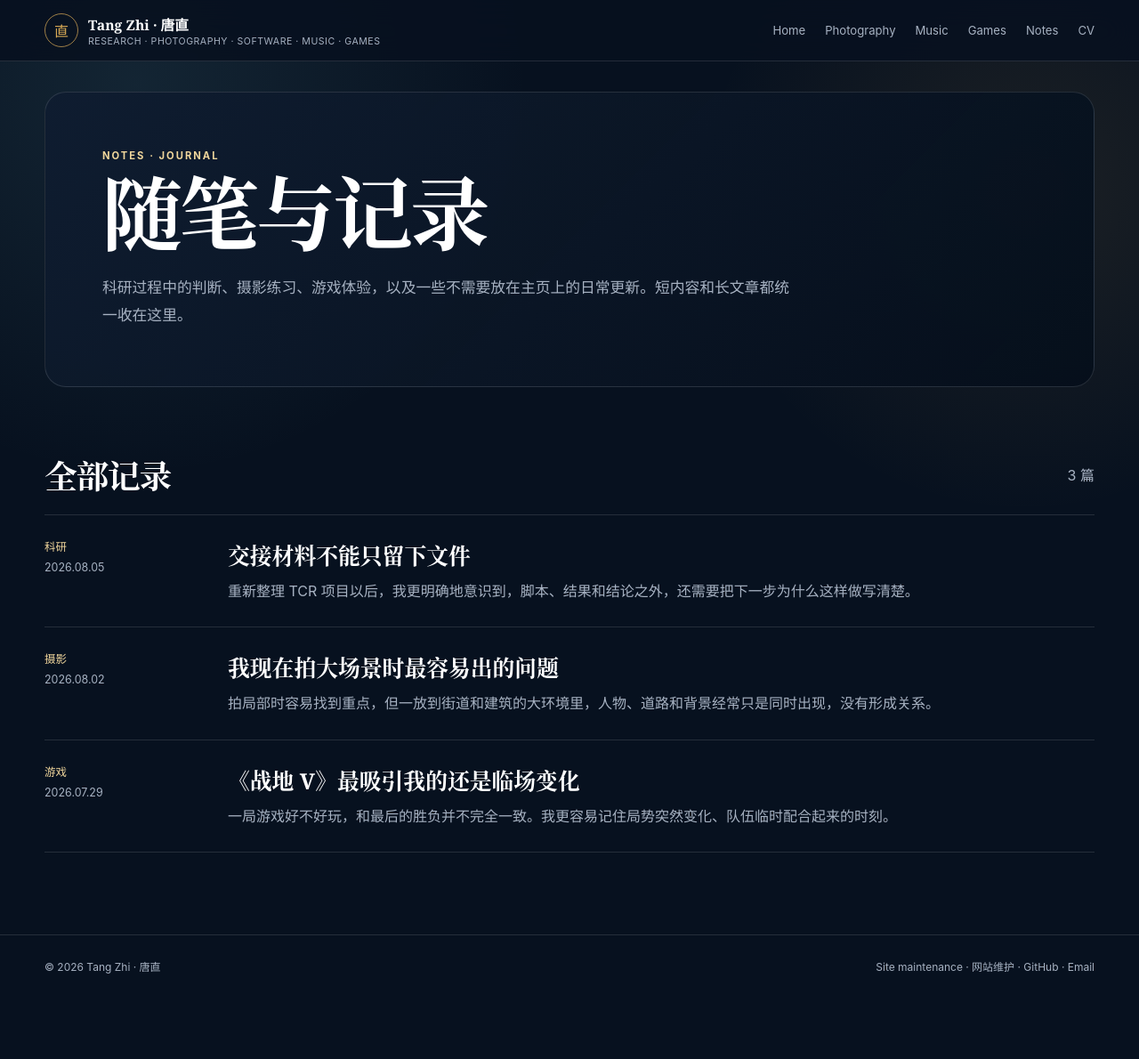
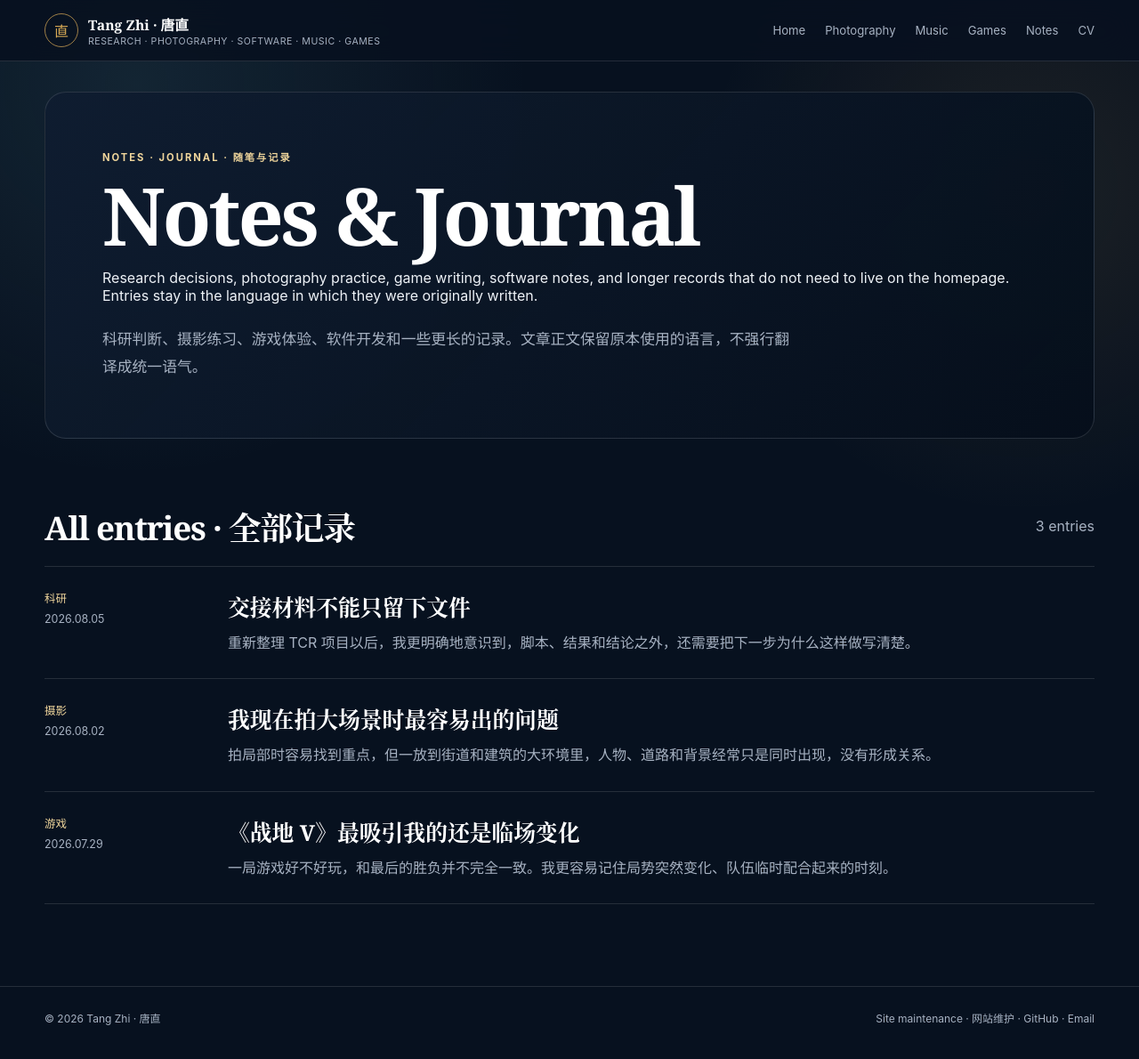
Before and after one commit to Garry-Tang-274/Garry-Tang-274.github.io, a Jekyll site: the page built from notes.md, in a window 1280 px wide and 1190 px high. Shown: the whole window at 89% size. Built offline with Jekyll 4.4.1, drawn with Linux system fonts in a browser that asks for light colours.

Commit message:
Make notes index English-first bilingual

```diff
--- a/notes.md
+++ b/notes.md
@@ -1,6 +1,6 @@
 ---
 layout: default
-title: 随笔与记录 | 唐直
+title: Notes & Journal | Tang Zhi
 permalink: /notes/
 ---
 
@@ -10,17 +10,18 @@
 
 <div class="content-shell">
   <section class="content-hero">
-    <p class="home-kicker">NOTES · JOURNAL</p>
-    <h1>随笔与记录</h1>
-    <p>科研过程中的判断、摄影练习、游戏体验，以及一些不需要放在主页上的日常更新。短内容和长文章都统一收在这里。</p>
+    <p class="home-kicker">NOTES · JOURNAL · 随笔与记录</p>
+    <h1>Notes & Journal</h1>
+    <p>Research decisions, photography practice, game writing, software notes, and longer records that do not need to live on the homepage. Entries stay in the language in which they were originally written.</p>
+    <p class="zh-secondary">科研判断、摄影练习、游戏体验、软件开发和一些更长的记录。文章正文保留原本使用的语言，不强行翻译成统一语气。</p>
   </section>
 
   <section class="content-section">
-    <div class="content-section-head"><h2>全部记录</h2><span>{{ site.posts | size }} 篇</span></div>
+    <div class="content-section-head"><h2>All entries · 全部记录</h2><span>{{ site.posts | size }} entries</span></div>
     <div class="notes-list">
       {% for post in site.posts %}
       <a class="notes-list-item" href="{{ post.url | relative_url }}">
-        <div class="notes-list-meta"><span>{{ post.category | default: '记录' }}</span><time>{{ post.date | date: '%Y.%m.%d' }}</time></div>
+        <div class="notes-list-meta"><span>{{ post.category | default: 'Note' }}</span><time>{{ post.date | date: '%Y.%m.%d' }}</time></div>
         <div><h3>{{ post.title }}</h3><p>{{ post.excerpt | strip_html | truncate: 180 }}</p></div>
       </a>
       {% endfor %}
```
